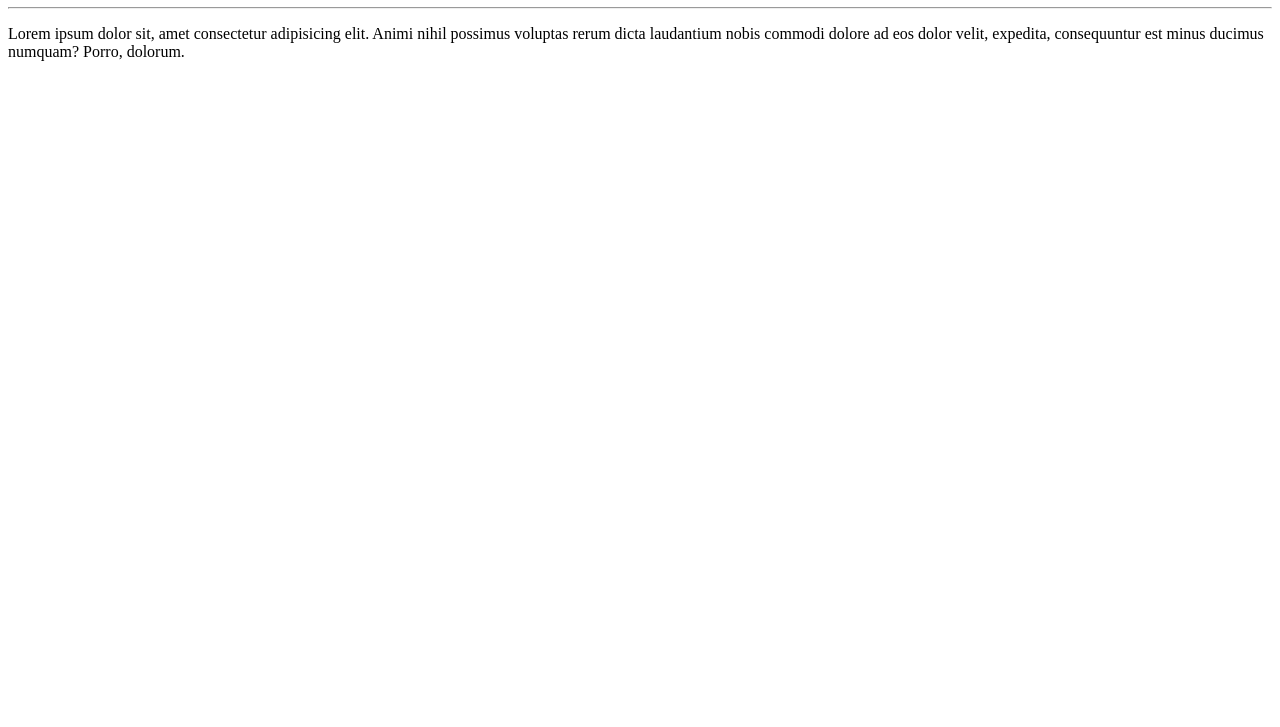
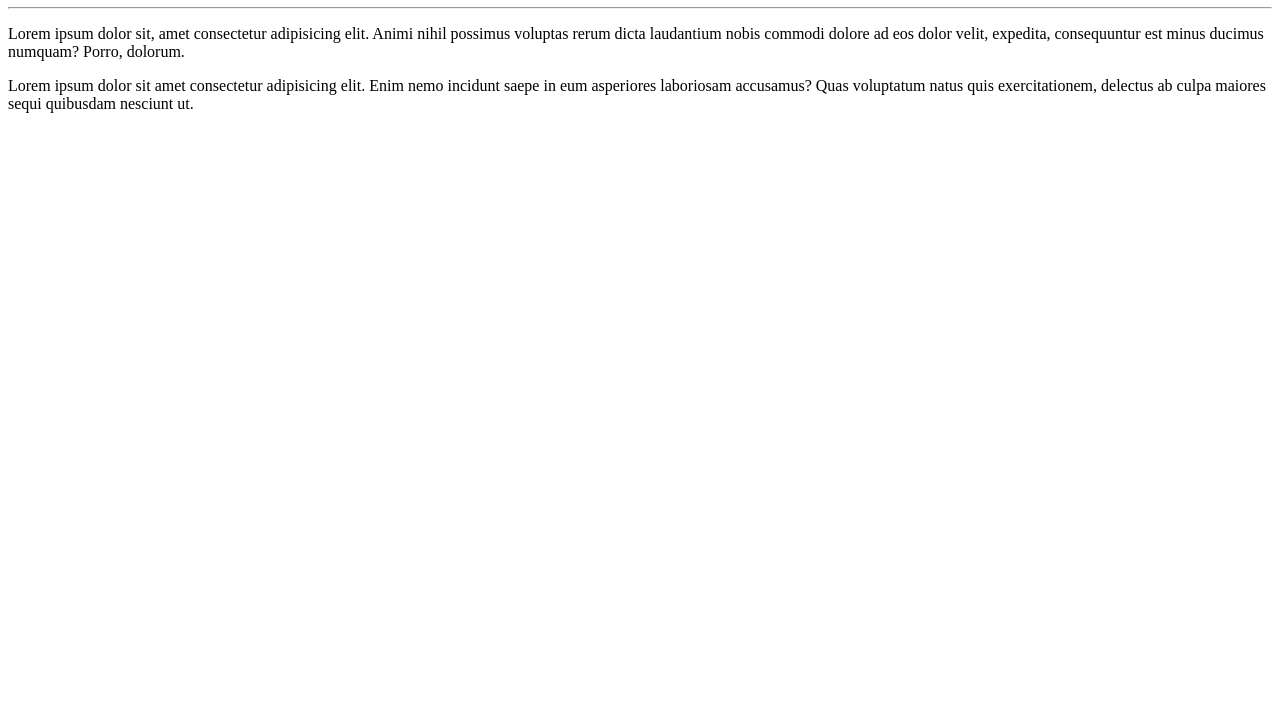
Before and after one commit to Guilherme-Santos08/Curso-De-Git-e-GitHub, a plain HTML site: page site-exemplo/index.html in a window 1280 px wide. Shown: the part 73-800 px from the top of the page. Drawn offline with Linux system fonts and the light colour scheme.

Commit message:
Adicionei um paragrafo

```diff
--- a/site-exemplo/index.html
+++ b/site-exemplo/index.html
@@ -9,5 +9,6 @@
     <h1>Olá, Mundo!</h1>
     <hr>
     <p>Lorem ipsum dolor sit, amet consectetur adipisicing elit. Animi nihil possimus voluptas rerum dicta laudantium nobis commodi dolore ad eos dolor velit, expedita, consequuntur est minus ducimus numquam? Porro, dolorum.</p>
+    <p>Lorem ipsum dolor sit amet consectetur adipisicing elit. Enim nemo incidunt saepe in eum asperiores laboriosam accusamus? Quas voluptatum natus quis exercitationem, delectus ab culpa maiores sequi quibusdam nesciunt ut.</p>
 </body>
 </html>
```
